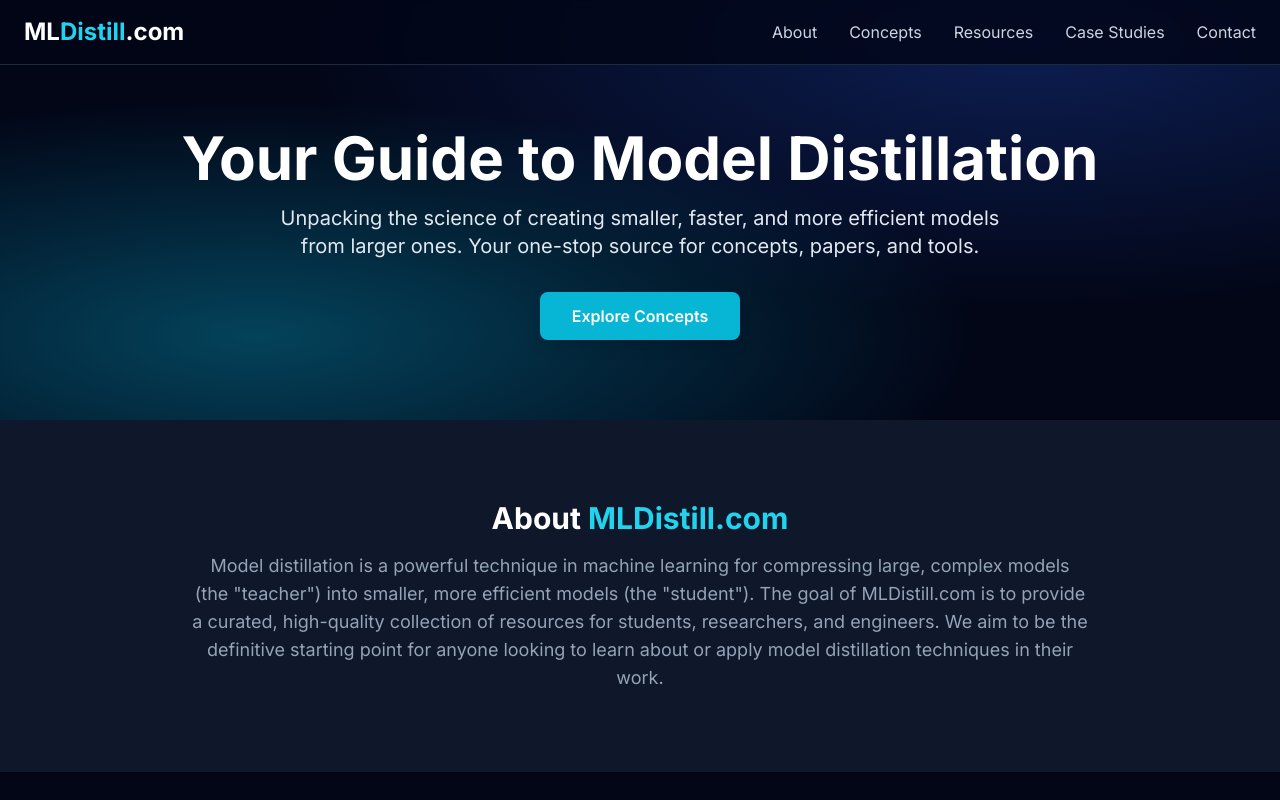
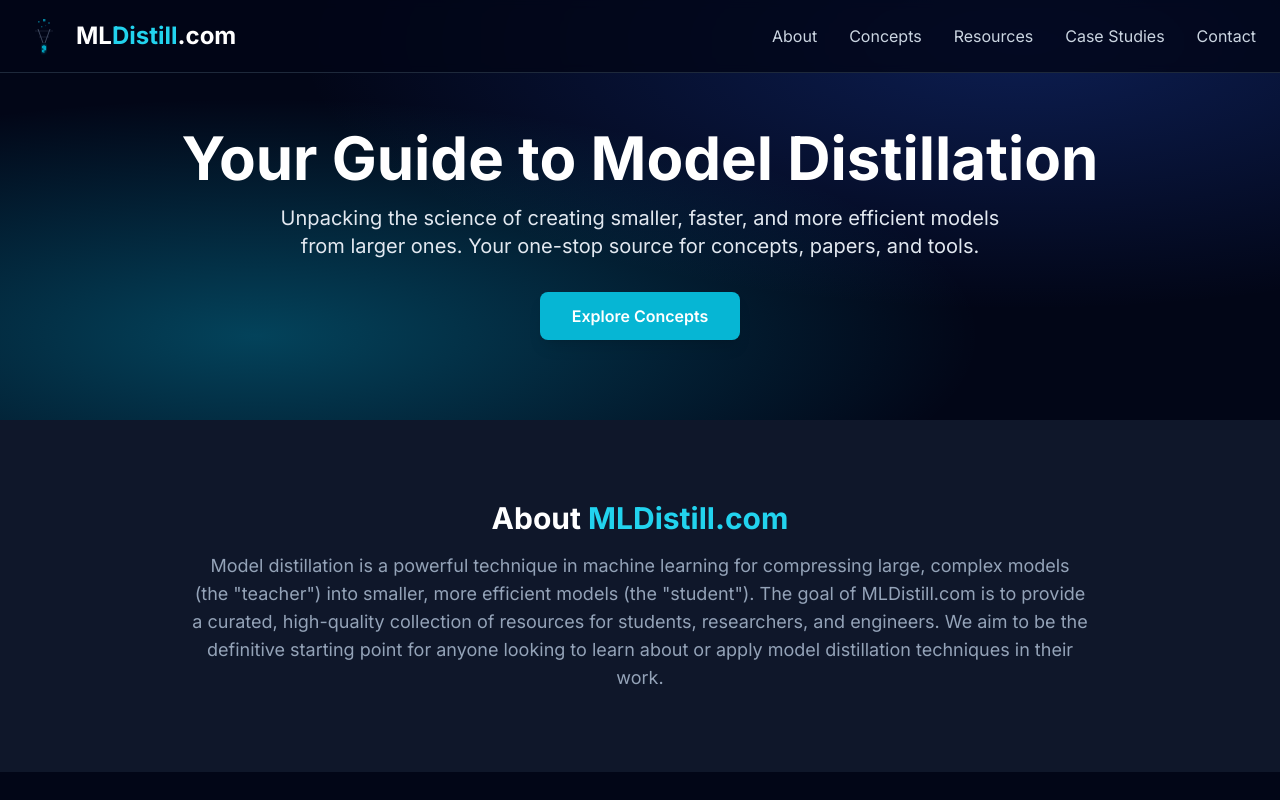
Before and after one commit to nemala1/mldistill-website-v0, a plain HTML site: page index.html in a window 1280 px wide. Shown: the top 800 px of the page. Drawn offline with nearby package versions, Linux system fonts and the light colour scheme.

Commit message:
Update index.html
added funnel logo1

```diff
--- a/index.html
+++ b/index.html
@@ -55,9 +55,37 @@
     <header class="bg-slate-950/80 backdrop-blur-sm fixed top-0 left-0 right-0 z-50 border-b border-slate-800">
         <div class="container mx-auto px-6 py-4">
             <div class="flex items-center justify-between">
-                <div class="text-2xl font-bold text-white">
-                    <a href="#">ML<span class="text-cyan-400">Distill</span>.com</a>
-                </div>
+                <a href="#" class="flex items-center space-x-3">
+                    <!-- NEW Modern Funnel SVG Logo -->
+                    <svg width="40" height="40" viewBox="0 0 200 200" fill="none" xmlns="http://www.w3.org/2000/svg">
+                        <defs>
+                            <filter id="brain-glow" x="-50%" y="-50%" width="200%" height="200%">
+                                <feGaussianBlur stdDeviation="8" result="coloredBlur"/>
+                                <feMerge>
+                                    <feMergeNode in="coloredBlur"/>
+                                    <feMergeNode in="SourceGraphic"/>
+                                </feMerge>
+                            </filter>
+                        </defs>
+                        <!-- Digital bits (input) -->
+                        <rect x="70" y="25" width="8" height="8" fill="#06b6d4" fill-opacity="0.5"/>
+                        <rect x="120" y="30" width="10" height="10" fill="#06b6d4" fill-opacity="0.3"/>
+                        <rect x="95" y="15" width="12" height="12" fill="#06b6d4" fill-opacity="0.7"/>
+                        <rect x="105" y="45" width="6" height="6" fill="#06b6d4" fill-opacity="0.2"/>
+                        <rect x="85" y="50" width="7" height="7" fill="#06b6d4" fill-opacity="0.4"/>
+                        <!-- Wireframe funnel -->
+                        <path d="M70 65 L95 135" stroke="#64748b" stroke-width="3"/>
+                        <path d="M130 65 L105 135" stroke="#64748b" stroke-width="3"/>
+                        <path d="M55 75 L145 75" stroke="#64748b" stroke-width="2" stroke-opacity="0.5"/>
+                        <path d="M75 105 L125 105" stroke="#64748b" stroke-width="2" stroke-opacity="0.5"/>
+                        <!-- Distilled brain (output) -->
+                        <g filter="url(#brain-glow)">
+                            <path d="M100 150 C90 150 90 160 100 160 C110 160 110 170 100 170 C90 170 90 180 100 180" stroke="#06b6d4" stroke-width="6" stroke-linecap="round" fill="none"/>
+                            <path d="M100 150 C110 150 110 160 100 160" stroke="#06b6d4" stroke-width="6" stroke-linecap="round" fill="none"/>
+                        </g>
+                    </svg>
+                    <span class="text-2xl font-bold text-white">ML<span class="text-cyan-400">Distill</span>.com</span>
+                </a>
                 <nav class="hidden md:flex space-x-8">
                     <a href="#about" class="text-slate-300 hover:text-cyan-400 transition-colors duration-300">About</a>
                     <a href="#concepts" class="text-slate-300 hover:text-cyan-400 transition-colors duration-300">Concepts</a>
```
